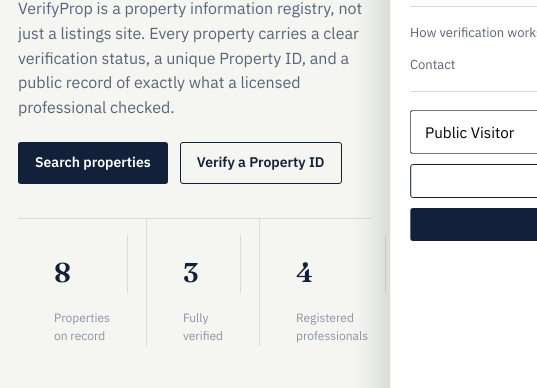
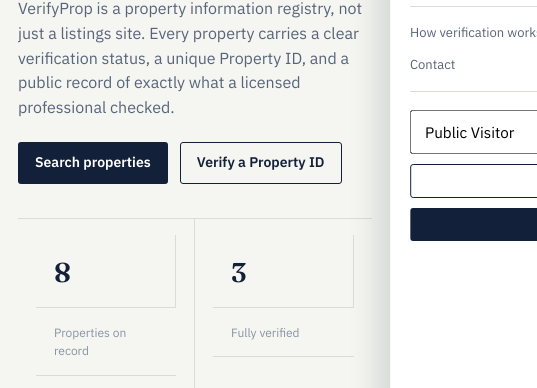
Before and after one commit to ChibuezeWilly/verified_listing, a plain HTML site: page index.html in a window 390 px wide. Shown: the part 376-764 px from the top of the page, 537 px wide, since content can reach past the window. Drawn offline with Linux system fonts and the light colour scheme.

Commit message:
Change hero-stats layout to grid for better responsiveness

```diff
--- a/index.html
+++ b/index.html
@@ -112,11 +112,16 @@
 .eyebrow-tag{display:inline-flex; align-items:center; gap:8px; font-size:12.5px; font-weight:600; color:var(--green); border:1px solid var(--green); border-radius:3px; padding:4px 10px; margin-bottom:18px;}
 .lede{font-size:1.08rem; color:var(--ink-soft); max-width:52ch;}
 .hero-actions{display:flex; gap:12px; margin-top:22px; flex-wrap:wrap;}
-.hero-stats{display:flex; gap:0; margin-top:34px; border-top:1px solid var(--line);}
-.hero-stats div{flex:1; padding:16px 18px 0; border-right:1px solid var(--line);}
+.hero-stats{display:grid; grid-template-columns:repeat(4,minmax(0,1fr)); gap:0; margin-top:34px; border-top:1px solid var(--line);}
+.hero-stats div{padding:16px 18px 0; border-right:1px solid var(--line);}
 .hero-stats div:last-child{border-right:none;}
 .hero-stats .num{font-family:var(--serif); font-size:1.7rem; font-weight:600;}
 .hero-stats .lab{font-size:12px; color:var(--ink-faint);}
+@media(max-width:900px){
+  .hero-stats{grid-template-columns:repeat(2,minmax(0,1fr));}
+  .hero-stats div:nth-child(2){border-right:none;}
+  .hero-stats div:nth-child(-n+2){border-bottom:1px solid var(--line); padding-bottom:14px;}
+}
 
 .searchcard{background:var(--panel); border:1px solid var(--line-strong); border-radius:6px; padding:22px; box-shadow:0 1px 0 var(--line);}
 .tabs{display:flex; border-bottom:1px solid var(--line); margin-bottom:16px;}
```
